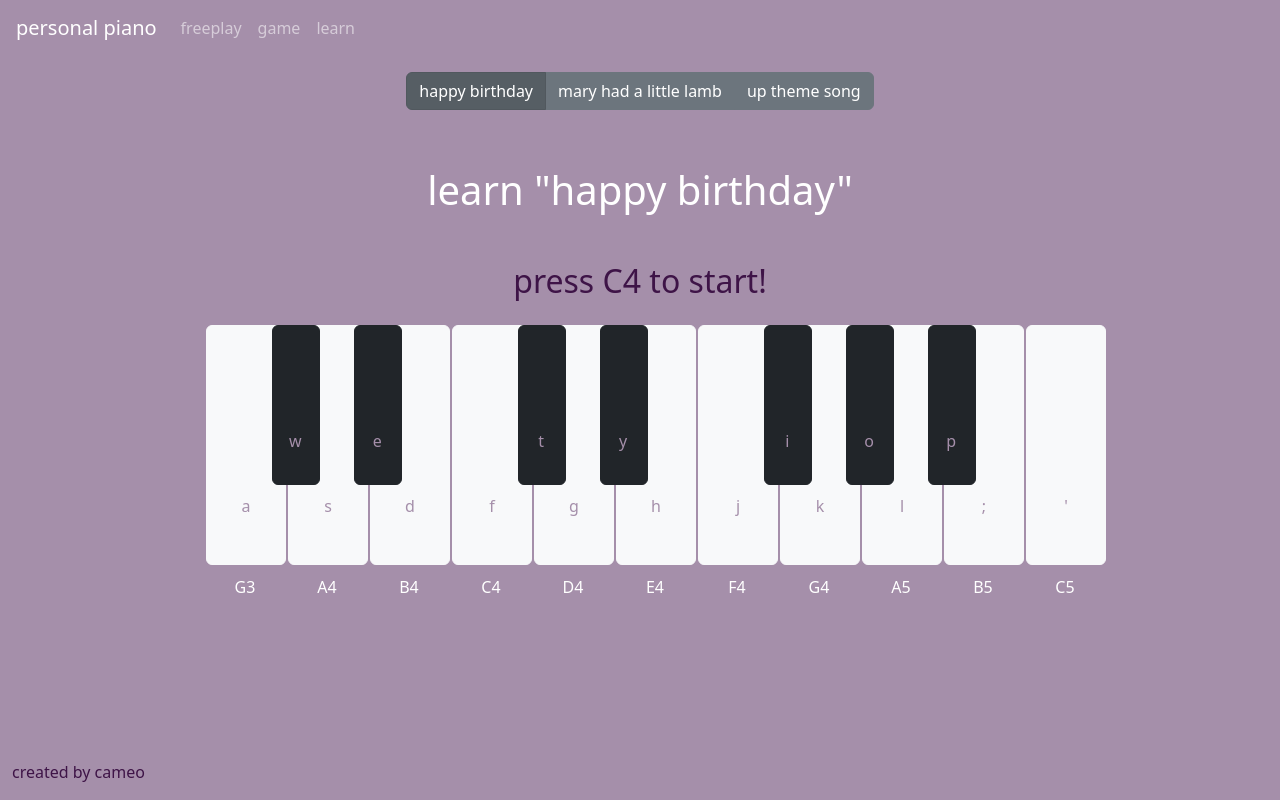
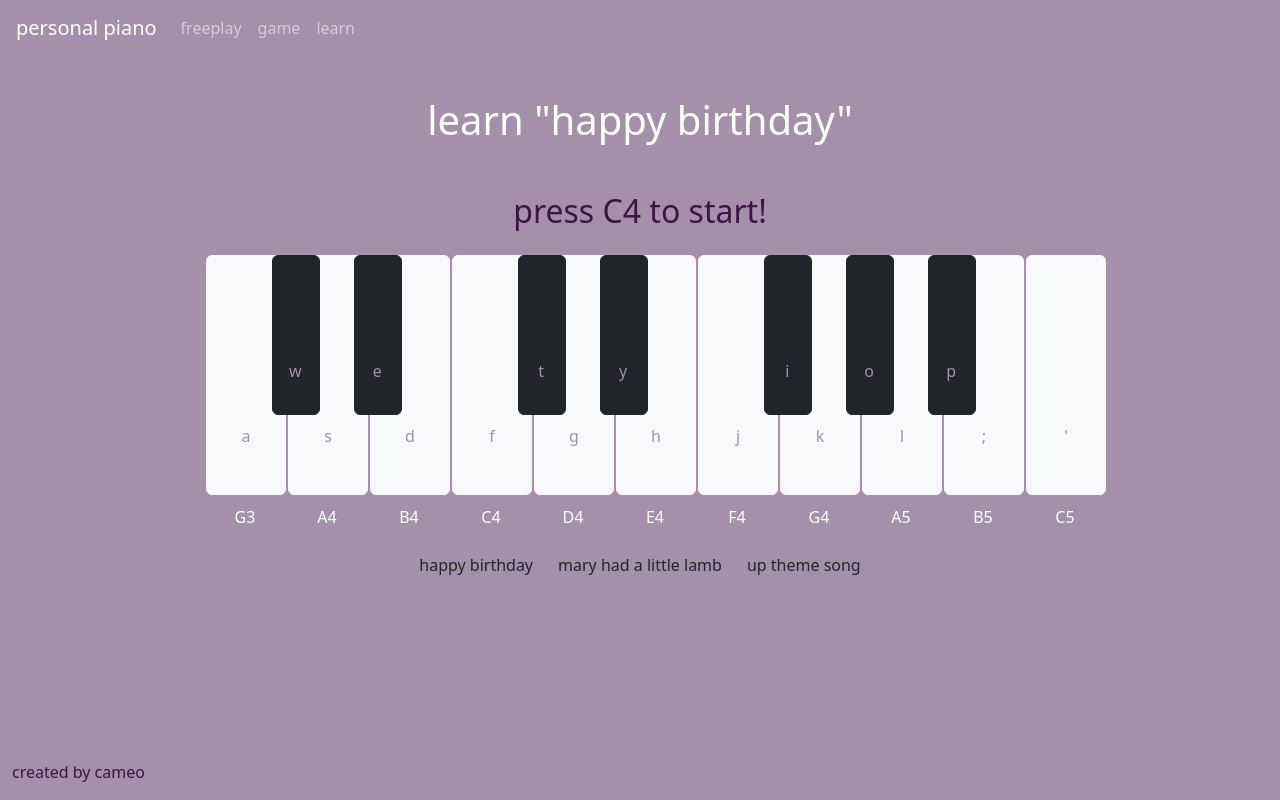
Before and after one commit to cameosam/personal-piano, a React (Create React App) app: page /learn in a window 1280 px wide. Built offline with nearby package versions, Linux system fonts and the light colour scheme.

Commit message:
Fix issue with buttons not being able to be selected

```diff
--- a/src/components/Learn.jsx
+++ b/src/components/Learn.jsx
@@ -1,6 +1,6 @@
 import React from "react";
 import Piano from "./Piano";
-import { ButtonGroup, ToggleButton } from "react-bootstrap";
+import { Button, ButtonGroup } from "react-bootstrap";
 import songs from "../songs";
 import { animateButton } from "../feedback";
 
@@ -38,33 +38,29 @@ export default function Learn(props) {
 
   return (
     <div>
-      <div className="songs">
-        <ButtonGroup name="songs" toggle>
+      <h1>learn "{songs[songNumber].name}"</h1>
+      <h2>{subtitleLearn}</h2>
+      <Piano keySelect={keySelect} />
+      <ButtonGroup name="songs">
         {songs.map((song, index) => (
-            <ToggleButton
+          <Button
             key={index}
             type="radio"
-              variant="secondary"
+            variant="white"
             value={index}
             checked={songNumber === index}
-              onChange={(e) => {
+            onClick={(e) => {
               setNoteNumber(0);
               setSongNumber(e.currentTarget.value);
               setSubtitleLearn(
-                  "press " +
-                    songs[e.currentTarget.value].value[0] +
-                    " to start!"
+                "press " + songs[e.currentTarget.value].value[0] + " to start!"
               );
             }}
           >
             {song.name}
-            </ToggleButton>
+          </Button>
         ))}
       </ButtonGroup>
     </div>
-      <h1>learn "{songs[songNumber].name}"</h1>
-      <h2>{subtitleLearn}</h2>
-      <Piano keySelect={keySelect} />
-    </div>
   );
 }
```
Lines whose indentation alone changed are shown as unchanged.
